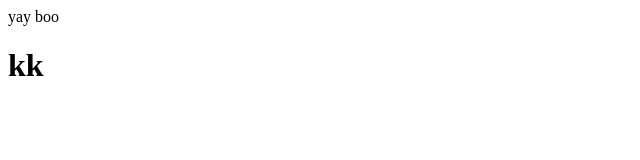
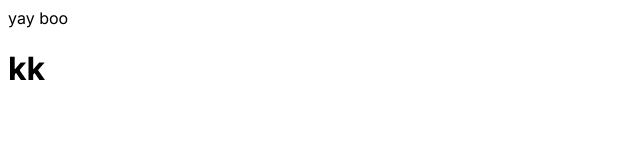
Before and after one commit to PKboon/ngIMDb, an Angular app: page / in a window 1280 px wide. Shown: the top 160 px of the page, without its empty margins (0-640 px from the left). Built offline with nearby package versions, Linux system fonts and the light colour scheme.

Commit message:
install font

```diff
--- a/src/index.html
+++ b/src/index.html
@@ -1,11 +1,11 @@
 <!doctype html>
 <html lang="en">
   <head>
-  <meta charset="utf-8">
+    <meta charset="utf-8" />
     <title>NgFlix</title>
-  <base href="/">
-  <meta name="viewport" content="width=device-width, initial-scale=1">
-  <link rel="icon" type="image/x-icon" href="favicon.ico">
+    <base href="/" />
+    <meta name="viewport" content="width=device-width, initial-scale=1" />
+    <link rel="icon" type="image/x-icon" href="favicon.ico" />
   </head>
   <body>
     <app-root></app-root>
--- a/src/styles.scss
+++ b/src/styles.scss
@@ -1 +1,5 @@
-/* You can add global styles to this file, and also import other style files */
+@import url('https://fonts.googleapis.com/css2?family=Inter:wght@100..900&display=swap');
+
+body {
+  font-family: 'Inter', sans-serif;
+}
```
Lines whose indentation alone changed are shown as unchanged.
